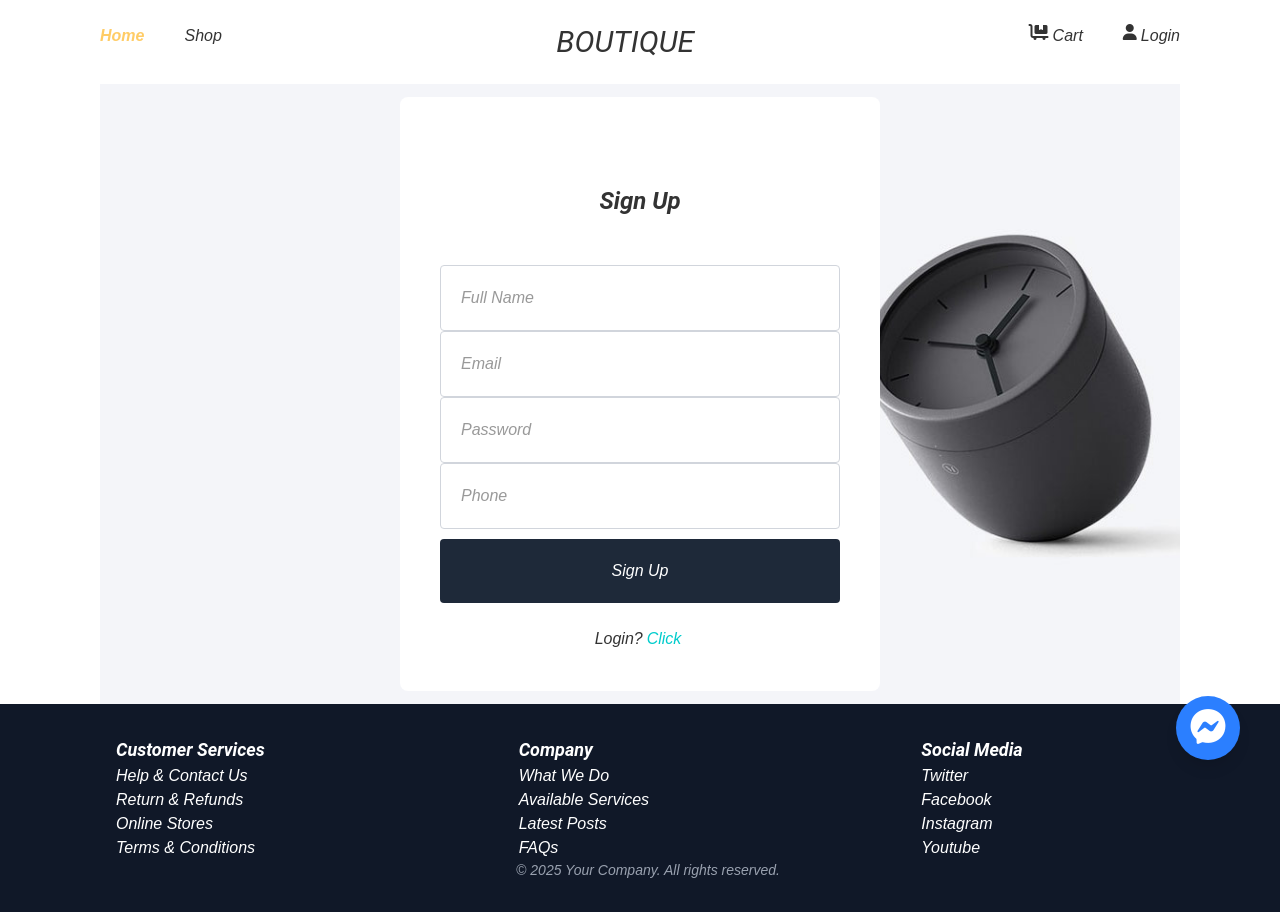
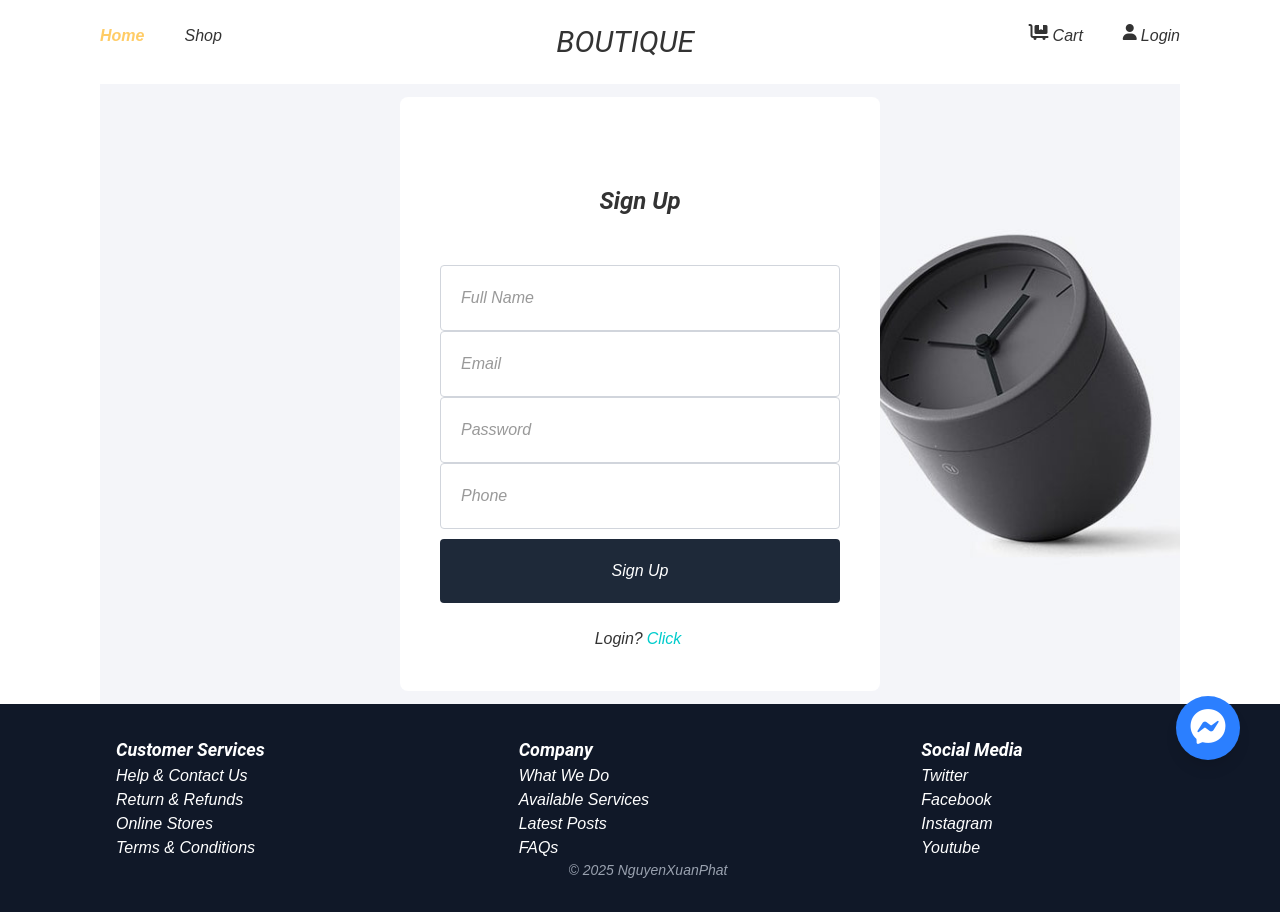
Before and after one commit to NguyenPhat2412/ShopIphoneByReactJs, a React (Vite) app: page /ShopIphoneByReactJs/register in a window 1280 px wide. Built offline with nearby package versions, Linux system fonts and the light colour scheme.

Commit message:
add footer new

```diff
--- a/components/header/Footer.jsx
+++ b/components/header/Footer.jsx
@@ -33,7 +33,7 @@ const Footer = () => {
           ))}
         </div>
         <div className="text-center mt-8 text-sm text-gray-400">
-          © {new Date().getFullYear()} Your Company. All rights reserved.
+          © {new Date().getFullYear()} NguyenXuanPhat
         </div>
       </div>
     </footer>
```
Also changed, not shown: 2 other files (tests, documents, lock files or other folders).
